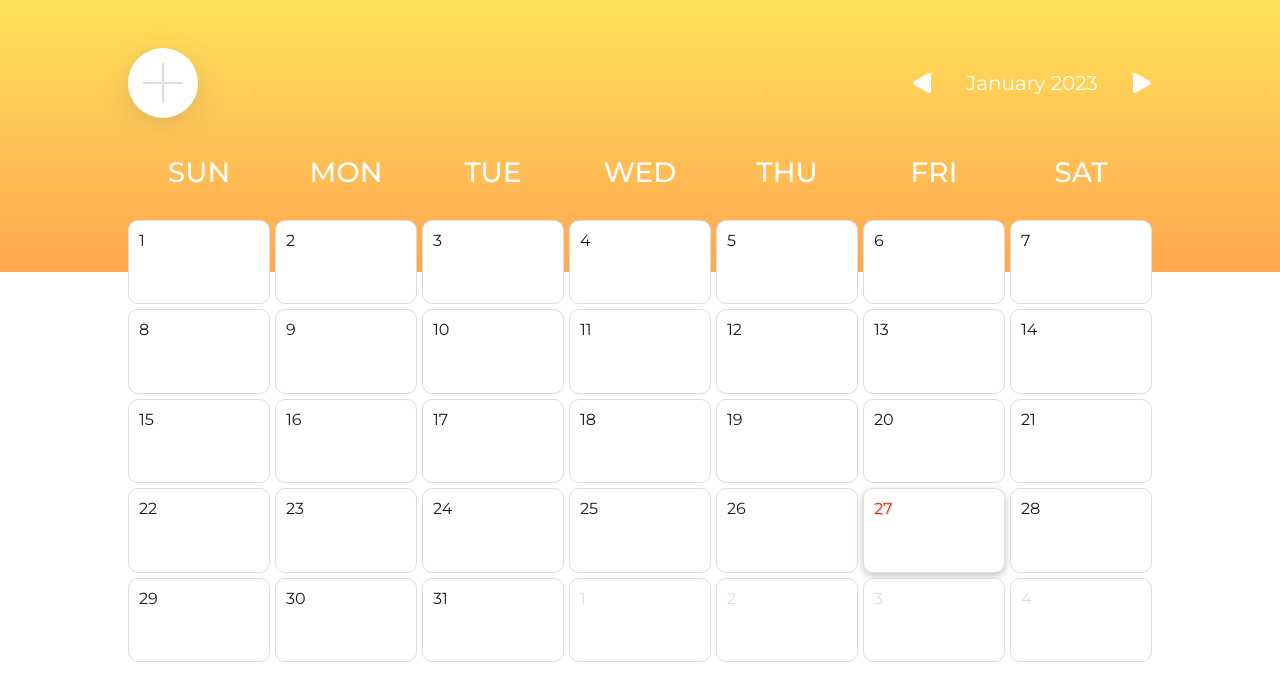
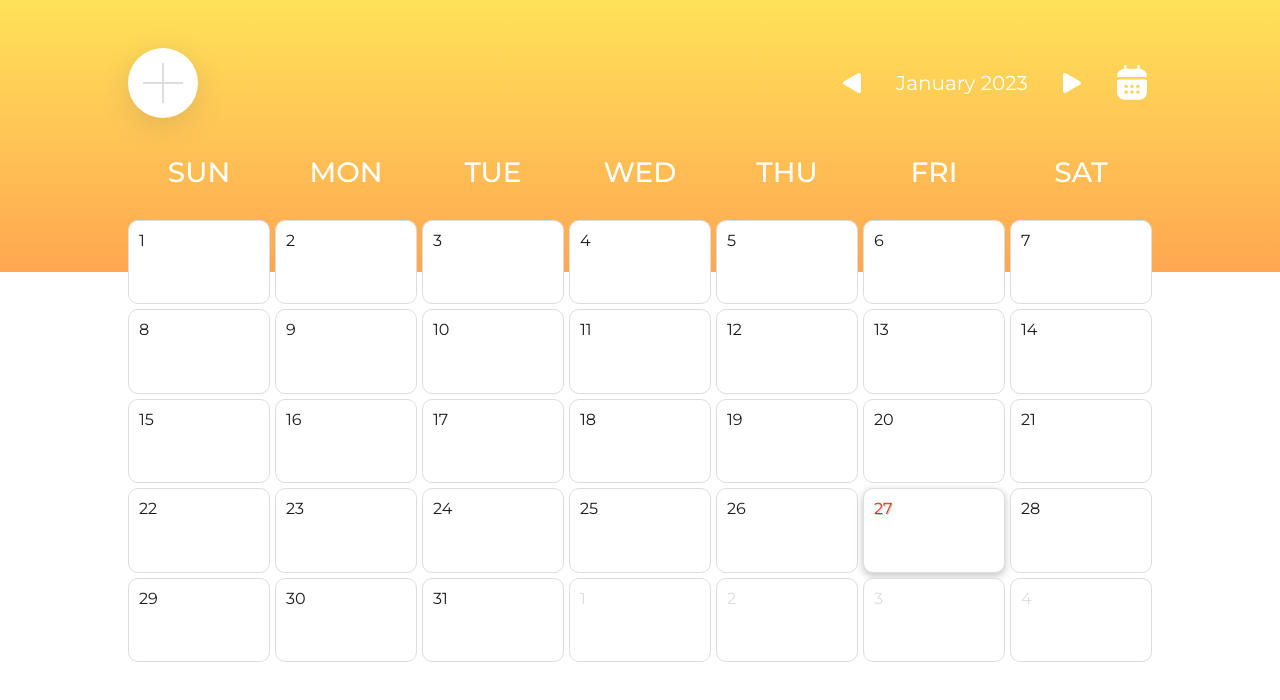
Before and after one commit to anastasiia-nahaiska/events_calendar, a React (Create React App) app: page / in a window 1280 px wide. Shown: the top 700 px of the page. Built offline with nearby package versions, Linux system fonts and the light colour scheme.

Commit message:
creted date picker

```diff
--- a/package.json
+++ b/package.json
@@ -15,6 +15,7 @@
     "moment": "^2.29.4",
     "react": "^18.2.0",
     "react-date-picker": "^9.2.0",
+    "react-datepicker": "^4.8.0",
     "react-dom": "^18.2.0",
     "react-redux": "^8.0.5",
     "react-scripts": "5.0.1",
@@ -47,6 +48,7 @@
     ]
   },
   "devDependencies": {
+    "@types/react-datepicker": "^4.8.0",
     "@typescript-eslint/eslint-plugin": "^5.49.0",
     "@typescript-eslint/parser": "^5.49.0",
     "eslint": "^8.32.0",
--- a/src/components/ActionsPanel/ActionsPanel.scss
+++ b/src/components/ActionsPanel/ActionsPanel.scss
@@ -31,4 +31,10 @@
       transform: scale(1.05);
     }
   }
+
+  &__date {
+    display: flex;
+    align-items: center;
+    gap: 30px;
+  }
 }
--- a/src/components/ActionsPanel/ActionsPanel.tsx
+++ b/src/components/ActionsPanel/ActionsPanel.tsx
@@ -1,5 +1,6 @@
 import React, { useContext } from 'react';
 import { EventFormContext } from '../../context/eventFormContext';
+import { DatePicker } from '../DatePicker';
 import { EventForm } from '../EventForm';
 
 import { SetMonth } from "../SetMonth";
@@ -22,8 +23,10 @@ export const ActionsPanel: React.FC = () => {
         {isOpenForm && <EventForm />}
       </div>
 
-      <SetMonth />
-
+      <div className="actions_panel__date">
+        <SetMonth />
+        <DatePicker />
+      </div>
     </div>
   );
 };
--- /dev/null
+++ b/src/components/DatePicker/DatePicker.scss
@@ -0,0 +1,22 @@
+.date_picker {
+
+  &__icon {
+    position: relative;
+
+    width: 40px;
+    height: 40px;
+
+    background: url("../../../public/images/calendar.svg") no-repeat center;
+  }
+
+  &__input {
+    position: absolute;
+    z-index: -1;
+    bottom: 0px;
+    left: 0px;
+    right: 0px;
+    top: 0px;
+
+    opacity: 0;
+  }
+}
--- /dev/null
+++ b/src/components/DatePicker/DatePicker.tsx
@@ -0,0 +1,27 @@
+import React, { useCallback } from "react";
+
+import './DatePicker.scss';
+
+export const DatePicker: React.FC = () => {
+  const hiddenDatePicker = React.useRef<HTMLInputElement>(null);
+
+  const handleClick = useCallback((): void => {
+    if (hiddenDatePicker.current) {
+      hiddenDatePicker.current.showPicker();
+    }
+  }, []);
+
+  return (
+    <div className="date_picker">
+      <div onClick={handleClick} className="date_picker__icon">
+        <label>
+          <input
+            type="date"
+            ref={hiddenDatePicker}
+            className="date_picker__input"
+          />
+        </label>
+      </div>
+    </div>
+  );
+};
--- /dev/null
+++ b/src/components/DatePicker/index.ts
@@ -0,0 +1 @@
+export * from './DatePicker';
```
Also changed, not shown: public/images/calendar.svg, 1 other file (tests, documents, lock files or other folders).
